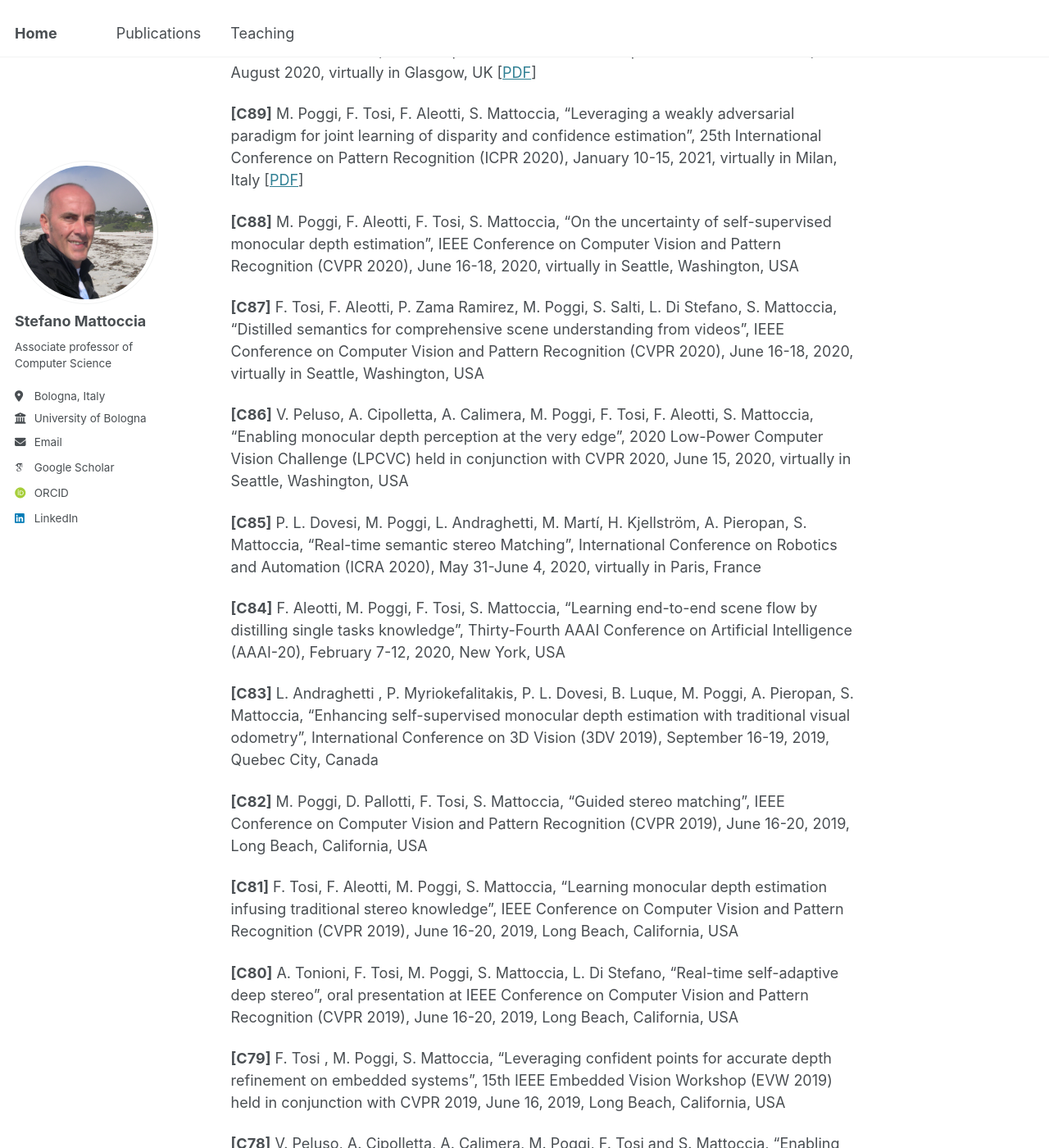
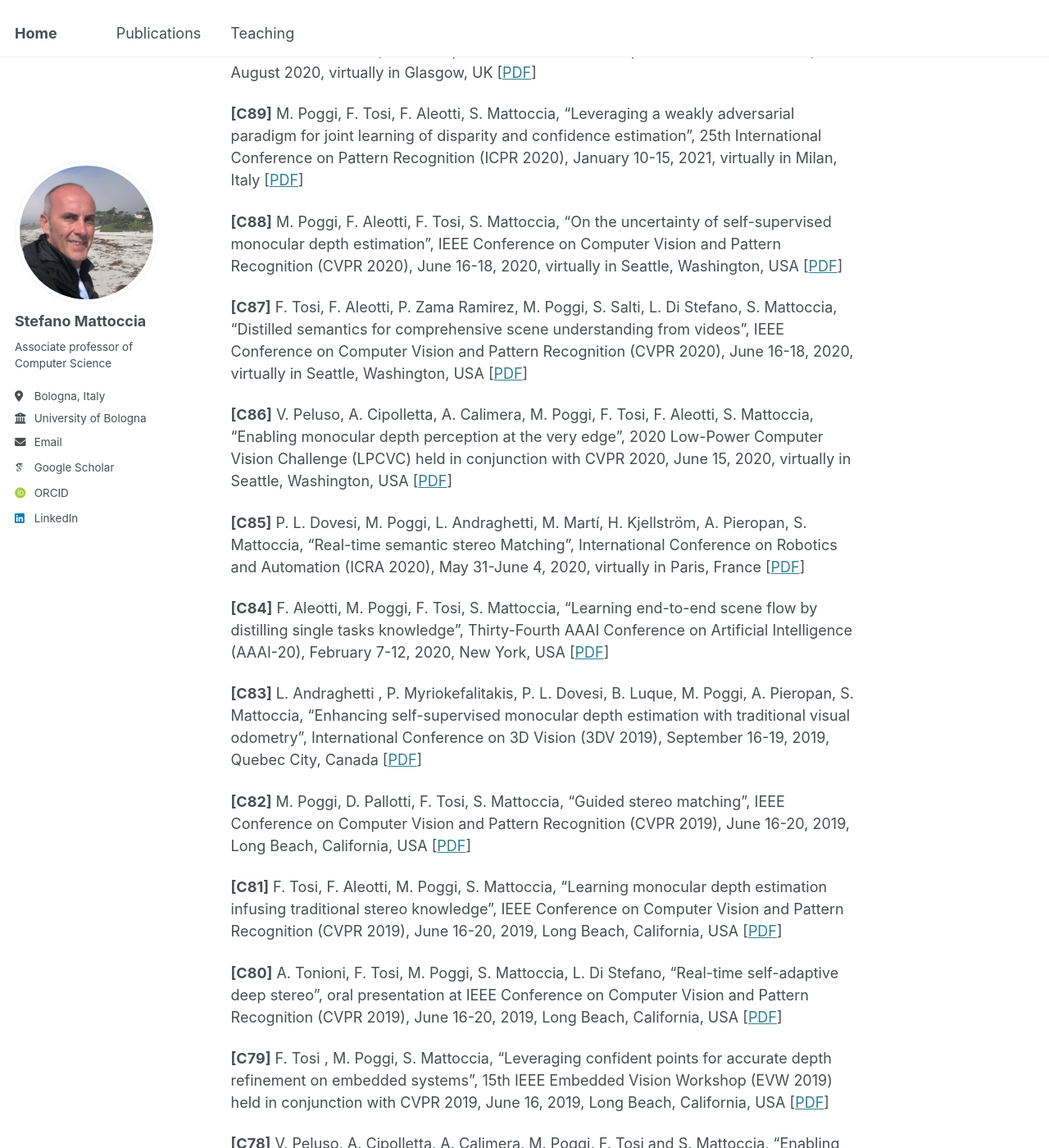
Before and after one commit to stefanomattoccia/stefanomattoccia.github.io, a Jekyll site: the page built from _pages/publications.md, in a window 1280 px wide and 1400 px high, scrolled down 8606 px. Shown: the whole window at 82% size. Built offline with Jekyll 4.4.1, drawn with Linux system fonts in a browser that asks for light colours; some web fonts are replaced; some of the changed text lies outside the part shown.

Commit message:
Update publications.md

```diff
--- a/_pages/publications.md
+++ b/_pages/publications.md
@@ -163,27 +163,27 @@ International Conference and Workshop papers
 
 **[C89]** M. Poggi, F. Tosi, F. Aleotti, S. Mattoccia, "Leveraging a weakly adversarial paradigm for joint learning of disparity and confidence estimation", 25th International Conference on Pattern Recognition (ICPR 2020), January 10-15, 2021, virtually in Milan, Italy [[PDF](/publications/ICPR_2020_WAN.pdf)]
 
-**[C88]** M. Poggi, F. Aleotti, F. Tosi, S. Mattoccia, "On the uncertainty of self-supervised monocular depth estimation", IEEE Conference on Computer Vision and Pattern Recognition (CVPR 2020), June 16-18, 2020, virtually in Seattle, Washington, USA
+**[C88]** M. Poggi, F. Aleotti, F. Tosi, S. Mattoccia, "On the uncertainty of self-supervised monocular depth estimation", IEEE Conference on Computer Vision and Pattern Recognition (CVPR 2020), June 16-18, 2020, virtually in Seattle, Washington, USA [[PDF](https://openaccess.thecvf.com/content_CVPR_2020/papers/Poggi_On_the_Uncertainty_of_Self-Supervised_Monocular_Depth_Estimation_CVPR_2020_paper.pdf)]
 
-**[C87]** F. Tosi, F. Aleotti, P. Zama Ramirez, M. Poggi, S. Salti, L. Di Stefano, S. Mattoccia, "Distilled semantics for comprehensive scene understanding from videos", IEEE Conference on Computer Vision and Pattern Recognition (CVPR 2020), June 16-18, 2020, virtually in Seattle, Washington, USA
+**[C87]** F. Tosi, F. Aleotti, P. Zama Ramirez, M. Poggi, S. Salti, L. Di Stefano, S. Mattoccia, "Distilled semantics for comprehensive scene understanding from videos", IEEE Conference on Computer Vision and Pattern Recognition (CVPR 2020), June 16-18, 2020, virtually in Seattle, Washington, USA [[PDF](https://openaccess.thecvf.com/content_CVPR_2020/papers/Tosi_Distilled_Semantics_for_Comprehensive_Scene_Understanding_from_Videos_CVPR_2020_paper.pdf)]
 
-**[C86]** V. Peluso, A. Cipolletta, A. Calimera, M. Poggi, F. Tosi, F. Aleotti, S. Mattoccia, "Enabling monocular depth perception at the very edge", 2020 Low-Power Computer Vision Challenge (LPCVC) held in conjunction with CVPR 2020, June 15, 2020, virtually in Seattle, Washington, USA
+**[C86]** V. Peluso, A. Cipolletta, A. Calimera, M. Poggi, F. Tosi, F. Aleotti, S. Mattoccia, "Enabling monocular depth perception at the very edge", 2020 Low-Power Computer Vision Challenge (LPCVC) held in conjunction with CVPR 2020, June 15, 2020, virtually in Seattle, Washington, USA [[PDF](https://openaccess.thecvf.com/content_CVPRW_2020/papers/w28/Peluso_Enabling_Monocular_Depth_Perception_at_the_Very_Edge_CVPRW_2020_paper.pdf)]
 
-**[C85]** P. L. Dovesi, M. Poggi, L. Andraghetti, M. Martí, H. Kjellström, A. Pieropan, S. Mattoccia, “Real-time semantic stereo Matching”, International Conference on Robotics and Automation (ICRA 2020), May 31-June 4, 2020, virtually in Paris, France
+**[C85]** P. L. Dovesi, M. Poggi, L. Andraghetti, M. Martí, H. Kjellström, A. Pieropan, S. Mattoccia, “Real-time semantic stereo Matching”, International Conference on Robotics and Automation (ICRA 2020), May 31-June 4, 2020, virtually in Paris, France [[PDF](https://arxiv.org/pdf/1910.00541)]
 
-**[C84]** F. Aleotti, M. Poggi, F. Tosi, S. Mattoccia, “Learning end-to-end scene flow by distilling single tasks knowledge”, Thirty-Fourth AAAI Conference on Artificial Intelligence (AAAI-20), February 7-12, 2020, New York, USA
+**[C84]** F. Aleotti, M. Poggi, F. Tosi, S. Mattoccia, “Learning end-to-end scene flow by distilling single tasks knowledge”, Thirty-Fourth AAAI Conference on Artificial Intelligence (AAAI-20), February 7-12, 2020, New York, USA [[PDF](https://cdn.aaai.org/ojs/6613/6613-13-9841-1-10-20200520.pdf)]
 
-**[C83]** L. Andraghetti , P. Myriokefalitakis, P. L. Dovesi, B. Luque, M. Poggi, A. Pieropan, S. Mattoccia, “Enhancing self-supervised monocular depth estimation with traditional visual odometry”, International Conference on 3D Vision (3DV 2019), September 16-19, 2019, Quebec City, Canada
+**[C83]** L. Andraghetti , P. Myriokefalitakis, P. L. Dovesi, B. Luque, M. Poggi, A. Pieropan, S. Mattoccia, “Enhancing self-supervised monocular depth estimation with traditional visual odometry”, International Conference on 3D Vision (3DV 2019), September 16-19, 2019, Quebec City, Canada [[PDF](https://arxiv.org/pdf/1908.03127)]
 
-**[C82]** M. Poggi, D. Pallotti, F. Tosi, S. Mattoccia, “Guided stereo matching”, IEEE Conference on Computer Vision and Pattern Recognition (CVPR 2019), June 16-20, 2019, Long Beach, California, USA
+**[C82]** M. Poggi, D. Pallotti, F. Tosi, S. Mattoccia, “Guided stereo matching”, IEEE Conference on Computer Vision and Pattern Recognition (CVPR 2019), June 16-20, 2019, Long Beach, California, USA [[PDF](https://openaccess.thecvf.com/content_CVPR_2019/papers/Poggi_Guided_Stereo_Matching_CVPR_2019_paper.pdf)]
 
-**[C81]** F. Tosi, F. Aleotti, M. Poggi, S. Mattoccia, "Learning monocular depth estimation infusing traditional stereo knowledge", IEEE Conference on Computer Vision and Pattern Recognition (CVPR 2019), June 16-20, 2019, Long Beach, California, USA
+**[C81]** F. Tosi, F. Aleotti, M. Poggi, S. Mattoccia, "Learning monocular depth estimation infusing traditional stereo knowledge", IEEE Conference on Computer Vision and Pattern Recognition (CVPR 2019), June 16-20, 2019, Long Beach, California, USA [[PDF](https://openaccess.thecvf.com/content_CVPR_2019/papers/Tosi_Learning_Monocular_Depth_Estimation_Infusing_Traditional_Stereo_Knowledge_CVPR_2019_paper.pdf)]
 
-**[C80]** A. Tonioni, F. Tosi, M. Poggi, S. Mattoccia, L. Di Stefano, "Real-time self-adaptive deep stereo", oral presentation at IEEE Conference on Computer Vision and Pattern Recognition (CVPR 2019), June 16-20, 2019, Long Beach, California, USA
+**[C80]** A. Tonioni, F. Tosi, M. Poggi, S. Mattoccia, L. Di Stefano, "Real-time self-adaptive deep stereo", oral presentation at IEEE Conference on Computer Vision and Pattern Recognition (CVPR 2019), June 16-20, 2019, Long Beach, California, USA [[PDF](https://openaccess.thecvf.com/content_CVPR_2019/papers/Tonioni_Real-Time_Self-Adaptive_Deep_Stereo_CVPR_2019_paper.pdf)]
 
-**[C79]** F. Tosi , M. Poggi, S. Mattoccia, “Leveraging confident points for accurate depth refinement on embedded systems”, 15th IEEE Embedded Vision Workshop (EVW 2019) held in conjunction with CVPR 2019, June 16, 2019, Long Beach, California, USA
+**[C79]** F. Tosi , M. Poggi, S. Mattoccia, “Leveraging confident points for accurate depth refinement on embedded systems”, 15th IEEE Embedded Vision Workshop (EVW 2019) held in conjunction with CVPR 2019, June 16, 2019, Long Beach, California, USA [[PDF](https://openaccess.thecvf.com/content_CVPRW_2019/papers/EVW/Tosi_Leveraging_Confident_Points_for_Accurate_Depth_Refinement_on_Embedded_Systems_CVPRW_2019_paper.pdf)]
 
-**[C78]** V. Peluso, A. Cipolletta, A. Calimera, M. Poggi, F. Tosi and S. Mattoccia, “Enabling energy-efficient unsupervised monocular depth estimation on ARMv7-based platforms”, Design Automation and Test in Europe (DATE 2019), March 25-29, 2019, Florence, Italy
+**[C78]** V. Peluso, A. Cipolletta, A. Calimera, M. Poggi, F. Tosi and S. Mattoccia, “Enabling energy-efficient unsupervised monocular depth estimation on ARMv7-based platforms”, Design Automation and Test in Europe (DATE 2019), March 25-29, 2019, Florence, Italy [[PDF](/publications/DATE_2019.pdf)]
 
 **[C77]** C. Arcidiacono, M. Barbari, S. Benni, E. Carfagna, G. Cascone, L. Conti, L. Di Stefano, M. Guarino, L. Leso, D. Lovarelli, M. Mancino, S. Mattoccia, G. Minozzi, S. M. C. Porto, G. Provolo, G. Rossi, A. Sandrucci, A. Tamburini, P. Tassinari, N. Tomasello, D. Torreggiani and F. Valenti, “Smart Dairy Farming: Innovative Solutions to Improve Herd Productivity”, International Mid-Term Conference of the Italian Association of Agricultural Engineering, September 12-13, 2019, Matera, Italy
 
```
